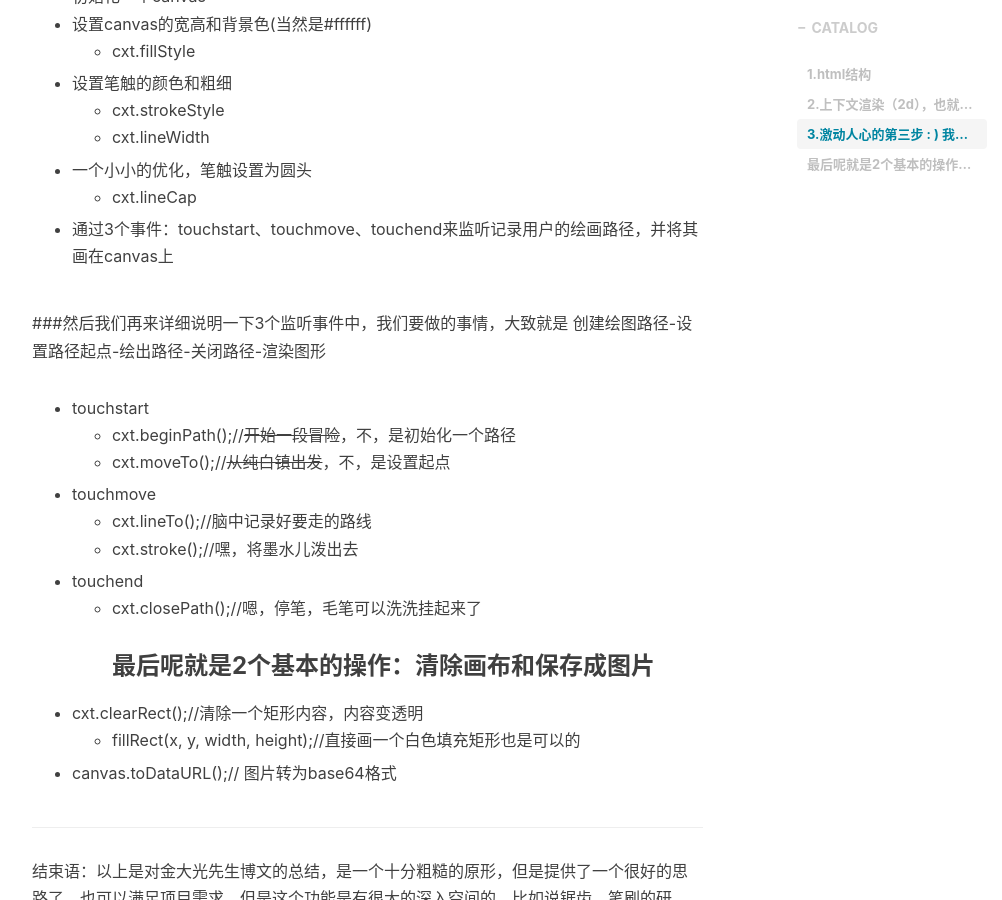
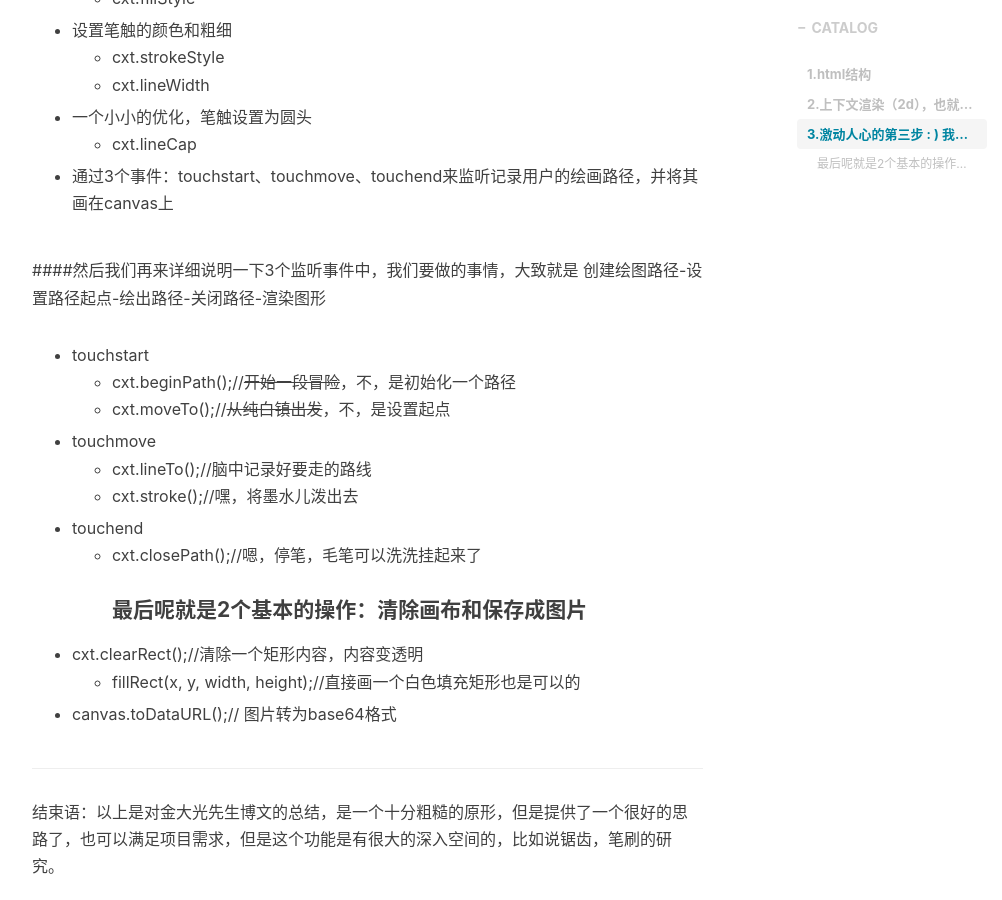
Before and after one commit to Lvlanqiu/Lvlanqiu.github.io, a Jekyll site: the page built from _posts/2017-08-08-Handwrite-signature-by-canvas(1).markdown, in a window 1280 px wide and 900 px high, scrolled down 1171 px. Shown: the whole window, without its empty margins (233-1235 px from the left). Built offline with Jekyll 4.4.1, drawn with Linux system fonts in a browser that asks for light colours; nearby versions of some CDN libraries; comment, search, counter and statistics services are not loaded.

Commit message:
new file

````diff
--- a/_includes/posts/2018-08-08-Handwrite-signature-by-canvas/zh.md
+++ b/_includes/posts/2018-08-08-Handwrite-signature-by-canvas/zh.md
@@ -5,17 +5,17 @@
 
 开发基于h5、js
 
-## 1.html结构
+### 1.html结构
 ```
 <canvas id="drawPanel" width="500" height="500">这里是替代内容</canvas>
 ```
-## 2.上下文渲染（2d），也就是画笔
+### 2.上下文渲染（2d），也就是画笔
 ```
 var canvas = document.getElementById("drawPanel");
 var ctx = document.getContext('2d');//画笔对象
 ```
 有了ctx这个对象，你就可以调用canvas的各种画图方法，比如矩形、弧形等。 图形的基本元素是路径， 路径是通过不同颜色和宽度的线段或曲线相连形成的不同形状的点的集合
-## 3.激动人心的第三步 : ) 我们来整理一下我们的构建步骤
+### 3.激动人心的第三步 : ) 我们来整理一下我们的构建步骤
 - 初始化一个canvas
 - 设置canvas的宽高和背景色(当然是#ffffff)
     - cxt.fillStyle
@@ -26,7 +26,7 @@
     - cxt.lineCap
 - 通过3个事件：touchstart、touchmove、touchend来监听记录用户的绘画路径，并将其画在canvas上
 
-###然后我们再来详细说明一下3个监听事件中，我们要做的事情，大致就是 创建绘图路径-设置路径起点-绘出路径-关闭路径-渲染图形
+####然后我们再来详细说明一下3个监听事件中，我们要做的事情，大致就是 创建绘图路径-设置路径起点-绘出路径-关闭路径-渲染图形
 - touchstart
     - cxt.beginPath();//~~开始一段冒险~~，不，是初始化一个路径
     - cxt.moveTo();//~~从纯白镇出发~~，不，是设置起点
@@ -35,7 +35,7 @@
     - cxt.stroke();//嘿，将墨水儿泼出去
 - touchend
     - cxt.closePath();//嗯，停笔，毛笔可以洗洗挂起来了
-### 最后呢就是2个基本的操作：清除画布和保存成图片
+#### 最后呢就是2个基本的操作：清除画布和保存成图片
 - cxt.clearRect();//清除一个矩形内容，内容变透明
     - fillRect(x, y, width, height);//直接画一个白色填充矩形也是可以的
 - canvas.toDataURL();// 图片转为base64格式
````
Also changed, not shown: other parts of _includes/posts/2018-08-08-Handwrite-signature-by-canvas/zh.md (+1 -1 lines).
